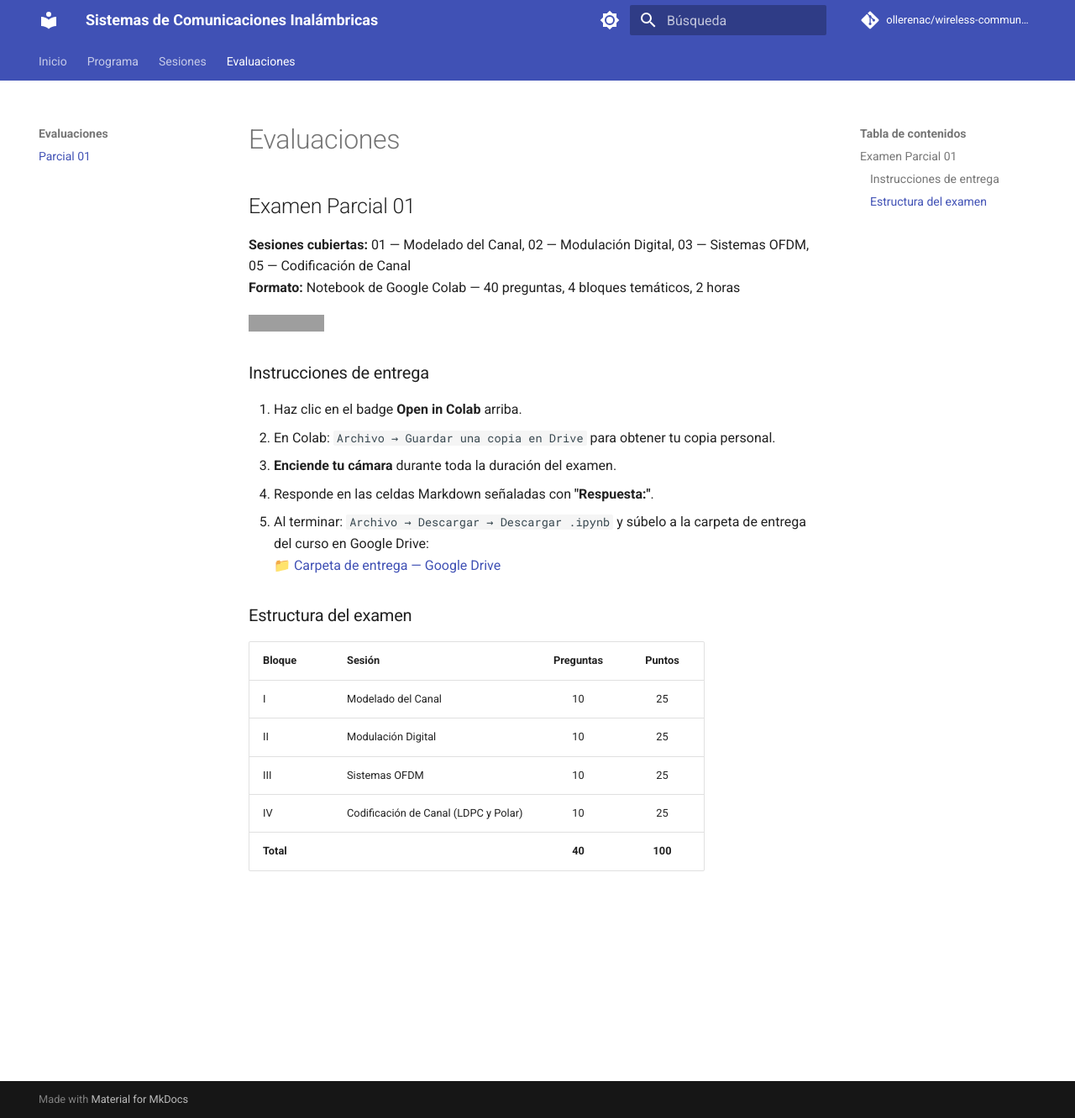
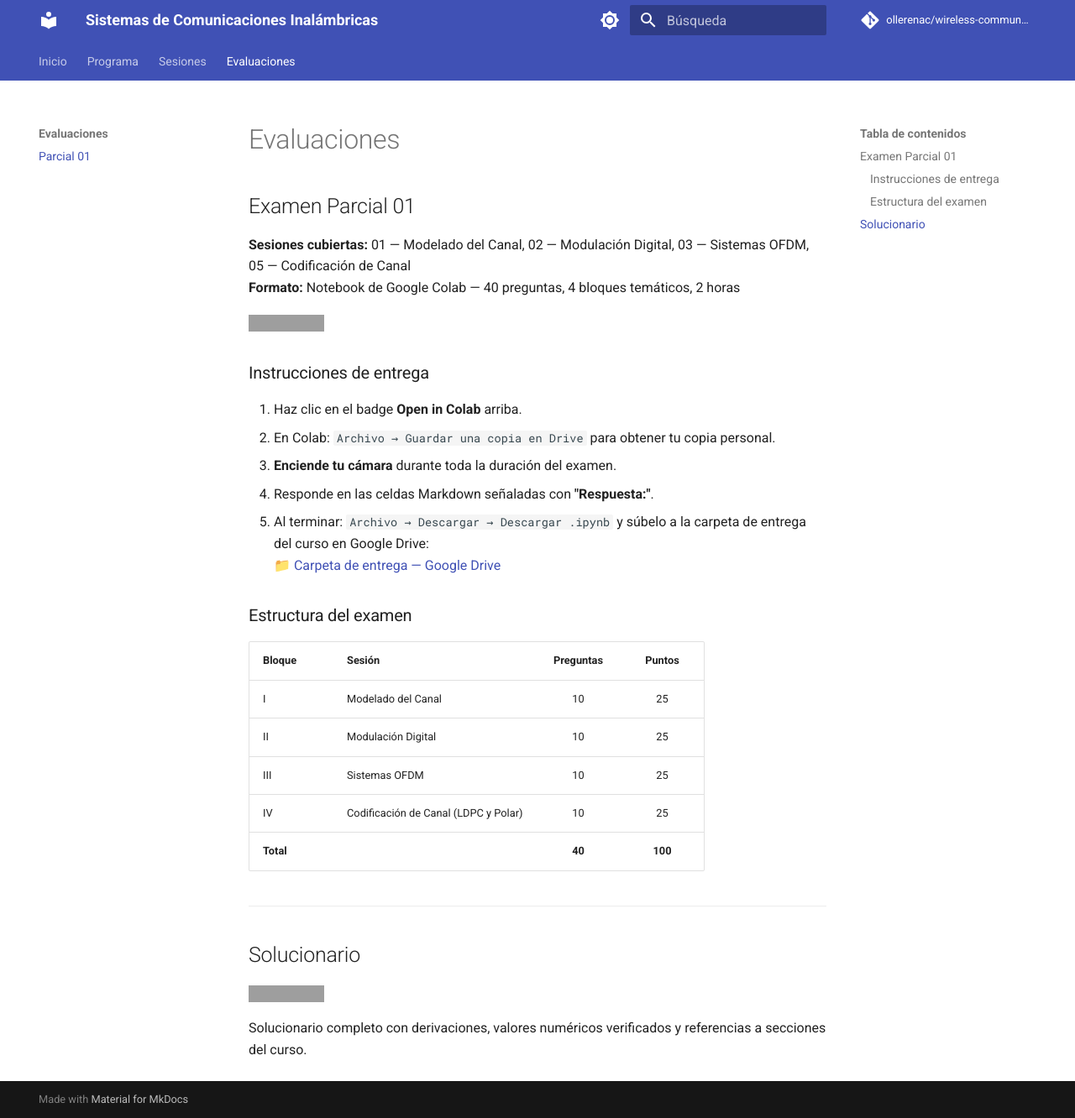
Before and after one commit to ollerenac/wireless-communication-systems, an MkDocs documentation site: the page built from docs/exams/index.md, in a window 1280 px wide and 1332 px high. Shown: the whole window at 84% size. Built offline with MkDocs 1.6.1 and Material for MkDocs 9.7.7, drawn with Linux system fonts in a browser that asks for light colours; comment, search, counter and statistics services are not loaded; grey boxes are pictures that could not be loaded.

Commit message:
feat(exams): publish Parcial 01 solutions + lock student submissions out of git
- Add Solucionario section with Open in Colab badge to Evaluaciones page
- Add exams/**/examen-parcial-soluciones/ to .gitignore (student PII stays local)

Co-Authored-By: Claude Sonnet 4.6 <noreply@anthropic.com>

```diff
--- a/docs/exams/index.md
+++ b/docs/exams/index.md
@@ -26,3 +26,11 @@
 | III | Sistemas OFDM | 10 | 25 |
 | IV | Codificación de Canal (LDPC y Polar) | 10 | 25 |
 | **Total** | | **40** | **100** |
+
+---
+
+## Solucionario
+
+[![Open In Colab](https://colab.research.google.com/assets/colab-badge.svg)](https://colab.research.google.com/github/ollerenac/wireless-communication-systems/blob/main/exams/parcial-01/parcial-01-soluciones.ipynb)
+
+Solucionario completo con derivaciones, valores numéricos verificados y referencias a secciones del curso.
```
Also changed, not shown: 1 other file.
